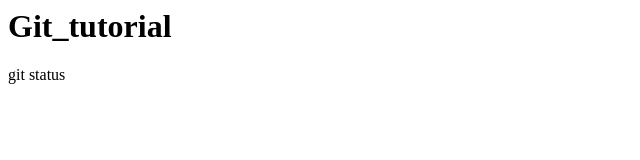
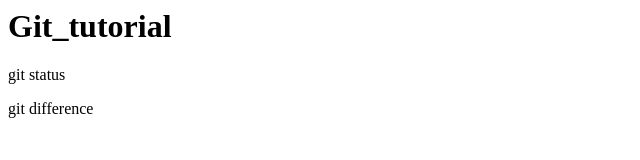
Before and after one commit to Kouki2022/git_tutorial, a plain HTML site: page index.html in a window 1280 px wide. Shown: the whole page, without its empty margins (0-640 px from the left). Drawn offline with Linux system fonts and the light colour scheme.

Commit message:
git diffを追記

```diff
--- a/index.html
+++ b/index.html
@@ -1,2 +1,3 @@
 <h1>Git_tutorial</h1>
 <p>git status</p>
+<p> git difference</p>
```
